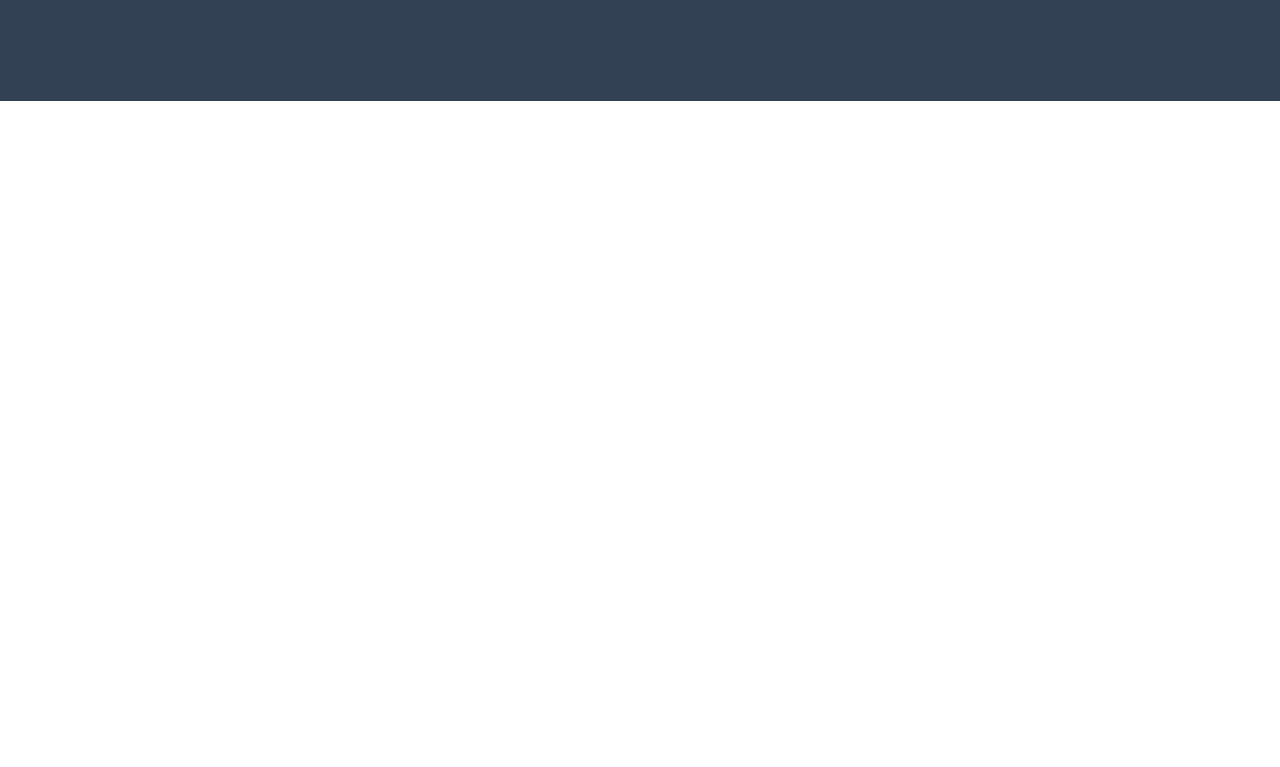
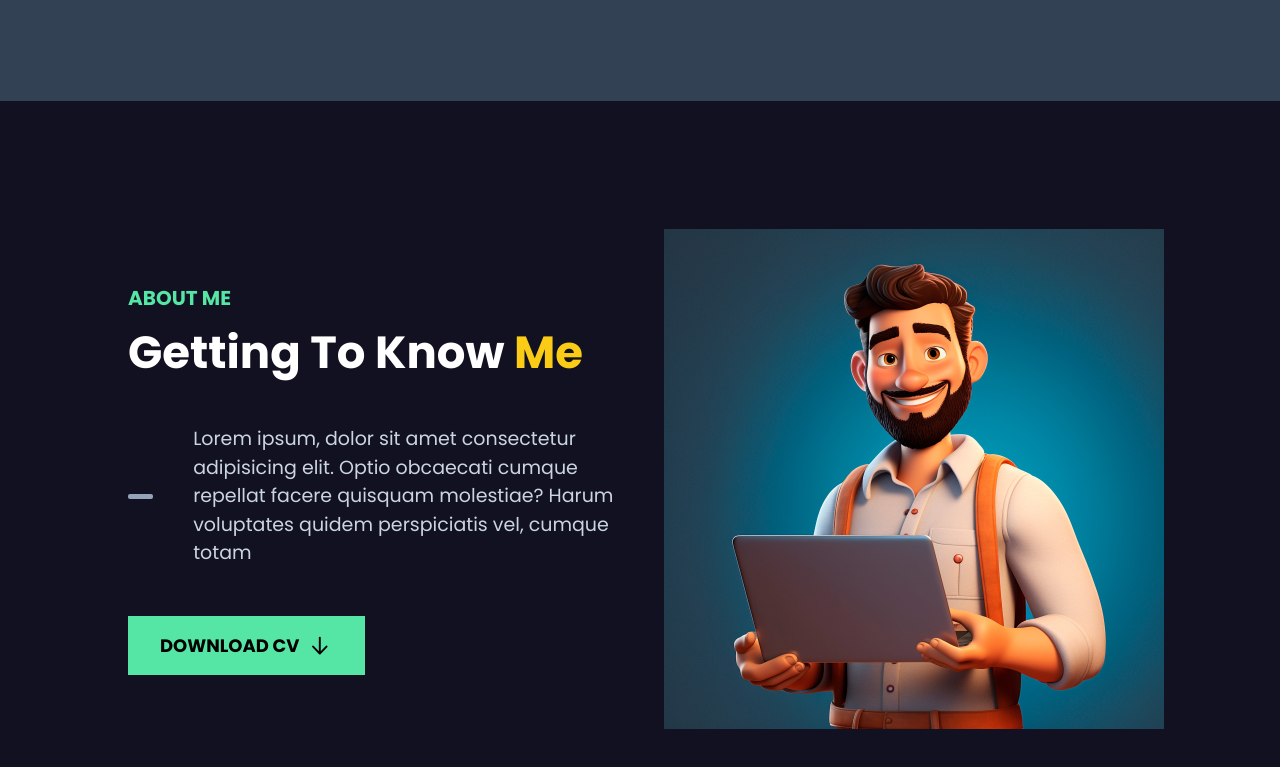
Before and after one commit to tsegaye27/PRODIGY_WD_04, a Next.js app: page / in a window 1280 px wide. Shown: the part 699-1466 px from the top of the page. Before the commit the page ends 800 px from the top, so only its background shows below. Built offline with nearby package versions, Linux system fonts and the light colour scheme.

Commit message:
including About component to homepage

```diff
--- a/pages/index.tsx
+++ b/pages/index.tsx
@@ -1,3 +1,4 @@
+import About from "@/components/About";
 import Hero from "@/components/Hero";
 import MobileNav from "@/components/MobileNav";
 import Nav from "@/components/Nav";
@@ -17,6 +18,9 @@ const HomePage = () => {
 
         {/* Hero Section */}
         <Hero />
+        <div className="relative z-[30]">
+          <About />
+        </div>
       </div>
     </div>
   );
```
